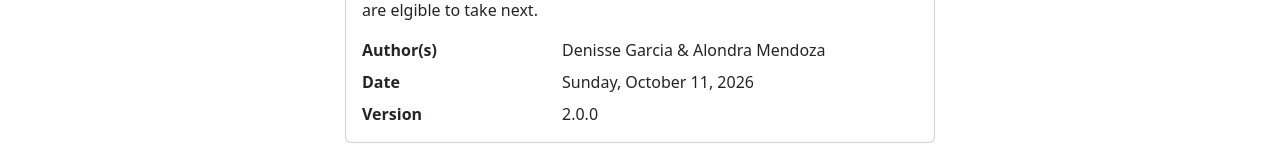
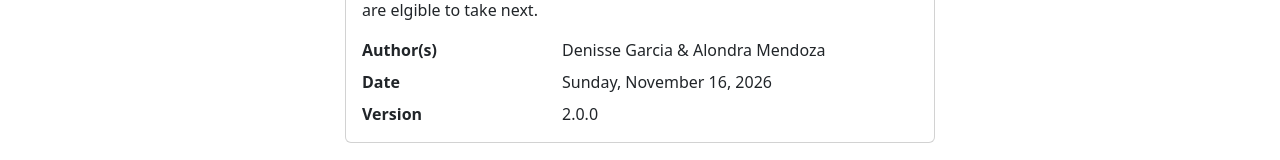
Before and after one commit to dgarciagonzalez/milestone2, a React (Vite) app in the folder course-scheduler2/: page /about in a window 1280 px wide. Shown: the part 195-355 px from the top of the page. Built offline with nearby package versions, Linux system fonts and the light colour scheme; no server answers.

Commit message:
Updated About

```diff
--- a/course-scheduler2/src/pages/AboutPage.jsx
+++ b/course-scheduler2/src/pages/AboutPage.jsx
@@ -17,7 +17,7 @@ function AboutPage() {
                     <span>Denisse Garcia & Alondra Mendoza</span>
 
                     <strong>Date </strong>
-                    <span>Sunday, October 11, 2026</span>
+                    <span>Sunday, November 16, 2026</span>
 
                     <strong>Version </strong>
                     <span>2.0.0 </span>
```
